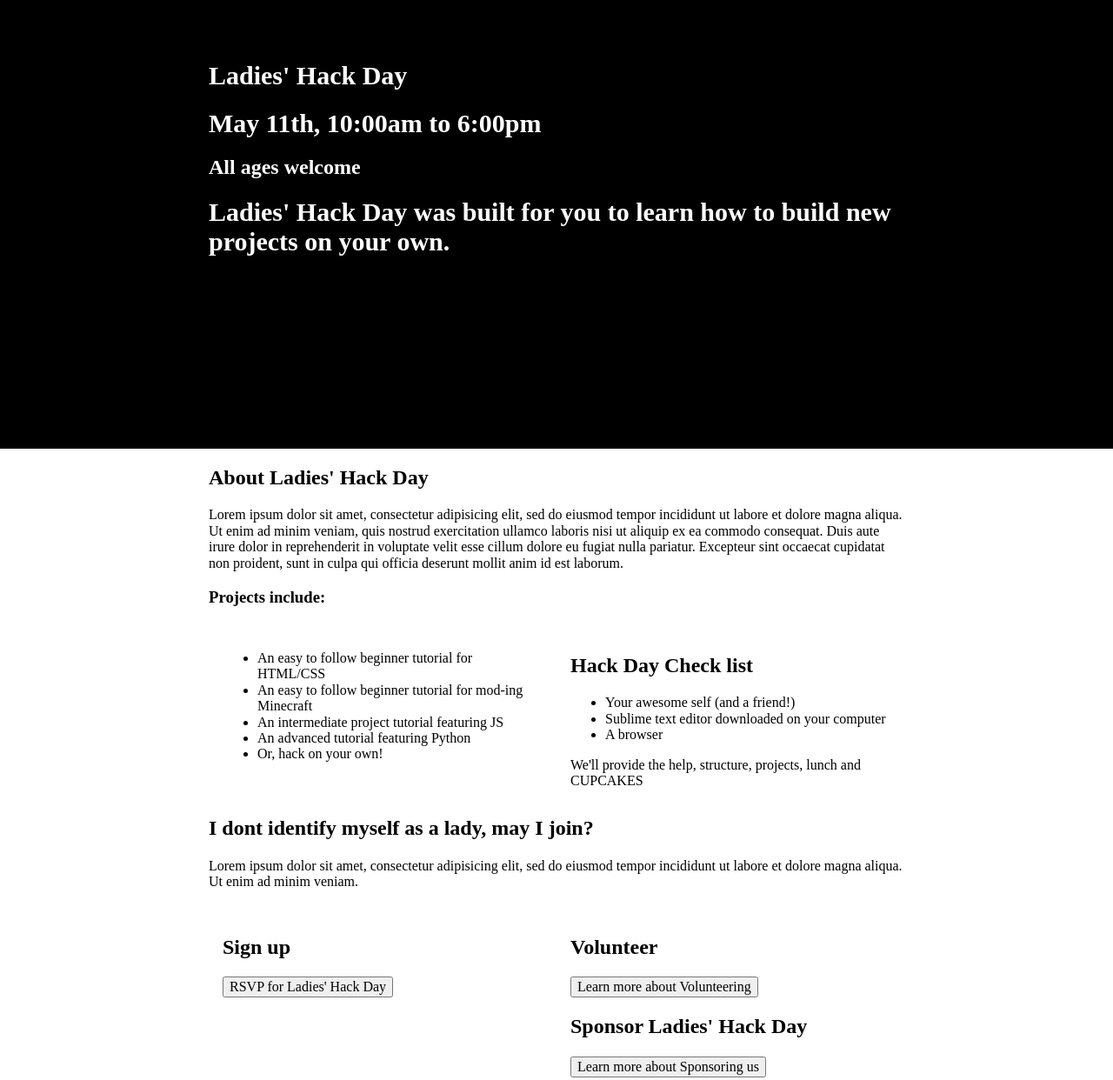
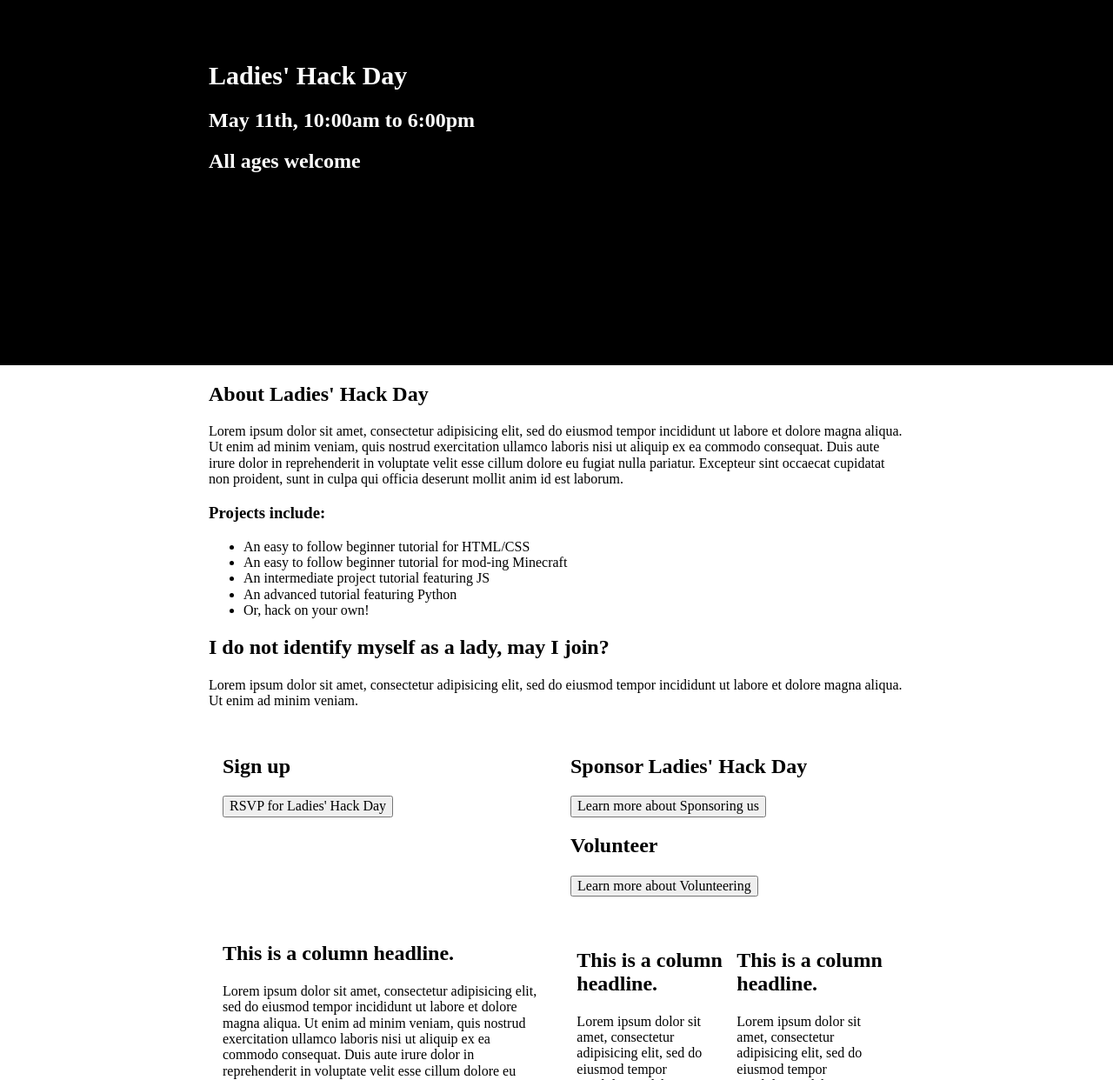
Before and after one commit to ladieshackday/ladieshackday.github.com, a plain HTML site: page index.html in a window 1280 px wide. Shown: the part 160-1402 px from the top of the page at 87% size. Drawn offline with nearby package versions, Linux system fonts and the light colour scheme; a script that the page names is missing.

Commit message:
scaffolding

```diff
--- a/index.html
+++ b/index.html
@@ -18,9 +18,8 @@
   <div class="headline">
       <div class="container">
           <h1>Ladies' Hack Day</h1>
-          <h1>May 11th, 10:00am to 6:00pm</h1>
+          <h2>May 11th, 10:00am to 6:00pm</h2>
           <h2>All ages welcome</h2>
-          <h1>Ladies' Hack Day was built for you to learn how to build new projects on your own.</h1>
       </div>
   </div>
   <div class="info">
@@ -28,8 +27,9 @@
           <div class="about">
               <h2>About Ladies' Hack Day</h2>
               <p>Lorem ipsum dolor sit amet, consectetur adipisicing elit, sed do eiusmod tempor incididunt ut labore et dolore magna aliqua. Ut enim ad minim veniam, quis nostrud exercitation ullamco laboris nisi ut aliquip ex ea commodo consequat. Duis aute irure dolor in reprehenderit in voluptate velit esse cillum dolore eu fugiat nulla pariatur. Excepteur sint occaecat cupidatat non proident, sunt in culpa qui officia deserunt mollit anim id est laborum.</p>
+          </div>
+          <div class="projects">
               <h3>Projects include:</h3>
-              <div class="col">
               <ul>
                   <li>An easy to follow beginner tutorial for HTML/CSS</li>
                   <li>An easy to follow beginner tutorial for mod-ing Minecraft</li>
@@ -37,19 +37,9 @@
                   <li>An advanced tutorial featuring Python</li>
                   <li>Or, hack on your own!</li>
               </ul>
-              </div>
-              <div class="col">
-              <h2>Hack Day Check list</h2>
-              <ul>
-                  <li>Your awesome self (and a friend!)</li>
-                  <li>Sublime text editor downloaded on your computer</li>
-                  <li>A browser</li>
-              </ul>
-              <p>We'll provide the help, structure, projects, lunch and CUPCAKES</p>
-              </div>
           </div>
           <div class="non-ladies mod">
-              <h2>I dont identify myself as a lady, may I join?</h2>
+              <h2>I do not identify myself as a lady, may I join?</h2>
               <p>Lorem ipsum dolor sit amet, consectetur adipisicing elit, sed do eiusmod tempor incididunt ut labore et dolore magna aliqua. Ut enim ad minim veniam.</p>
           </div>
           <div class="col">
@@ -59,13 +49,13 @@
               </div>
           </div>
           <div class="col">
+              <div class="sponsor mod">
+                  <h2>Sponsor Ladies' Hack Day</h2>
+                  <button>Learn more about Sponsoring us</button>
+              </div>
              <div class="volunteer mod">
                   <h2>Volunteer</h2>
                   <button>Learn more about Volunteering</button>
-              </div>
-              <div class="sponsor mod">
-                  <h2>Sponsor Ladies' Hack Day</h2>
-                  <button>Learn more about Sponsoring us</button>
               </div>
           </div>
           <div class="col">
@@ -82,6 +72,15 @@
                   <p>Lorem ipsum dolor sit amet, consectetur adipisicing elit, sed do eiusmod tempor incididunt ut labore et dolore magna aliqua. Ut enim ad minim veniam, quis nostrud exercitation ullamco laboris nisi ut aliquip ex ea commodo consequat. Duis aute irure dolor in reprehenderit in voluptate velit esse cillum dolore eu fugiat nulla pariatur. Excepteur sint occaecat cupidatat non proident, sunt in culpa qui officia deserunt mollit anim id est laborum.</p>
               </div>
           </div>
+          <div class="checklist mod">
+              <h3>Hack Day Check list</h3>
+              <ul>
+                  <li>Your awesome self (and a friend!)</li>
+                  <li>Sublime text editor downloaded on your computer</li>
+                  <li>A browser</li>
+              </ul>
+              <p>We'll provide the help, structure, projects, lunch and CUPCAKES</p>
+          </div>
           <div class="playlist mod">
               <h1>Listen to our playlist on Spotify!</h1>
           </div>
```
